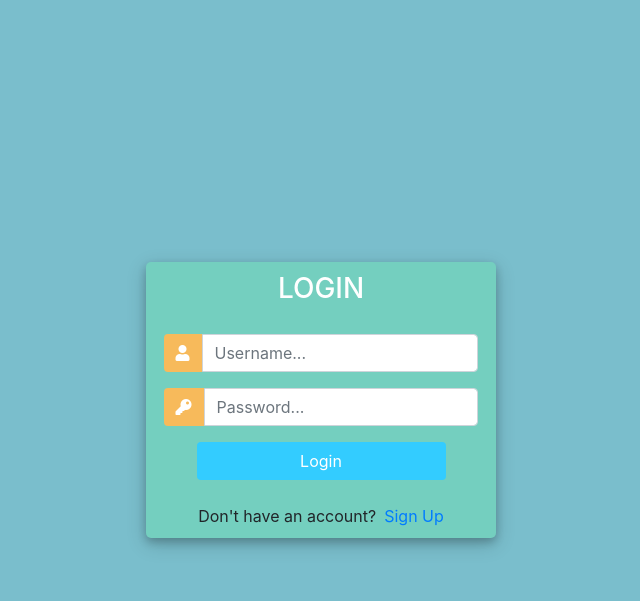
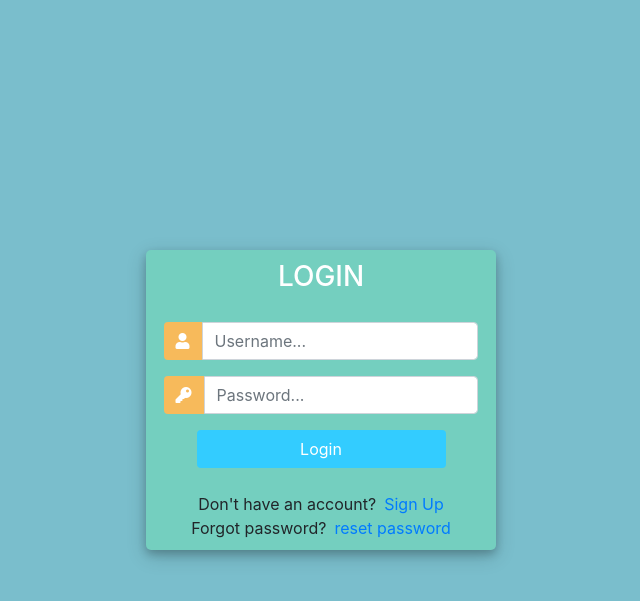
Before and after one commit to ikinoti/crm_project, a Django app: page /login/ in a window 1280 px wide. Shown: the top 601 px of the page, without its empty margins (319-959 px from the left). Run offline with Django 5.2, Linux system fonts and the light colour scheme; some libraries are stand-ins or nearby versions.

Commit message:
password reset

```diff
--- a/account/templates/account/login.html
+++ b/account/templates/account/login.html
@@ -114,6 +114,10 @@
 						Don't have an account? <a href="{% url 'register' %}" class="ml-2">Sign Up</a>
 					</div>
 
+					<div class="d-flex justify-content-center links">
+						Forgot password? <a href="{% url 'reset_password' %}" class="ml-2">reset password</a>
+					</div>
+
 				</div>
 			</div>
 		</div>
--- /dev/null
+++ b/account/templates/account/password_reset_done.html
@@ -0,0 +1,5 @@
+<h3>Password reset complete</h3>
+
+<p>Your password has been set. You may go ahead and log in now.</p>
+
+<a href="/">Log in</a>
--- /dev/null
+++ b/account/templates/account/password_reset_sent.html
@@ -0,0 +1,6 @@
+<h3>Password reset sent</h3>
+
+
+<p>We’ve emailed you instructions for setting your password, if an account exists with the email you entered. You should receive them shortly.</p>
+
+<p>If you don’t receive an email, please make sure you’ve entered the address you registered with, and check your spam folder.</p>
--- a/account/urls.py
+++ b/account/urls.py
@@ -1,4 +1,7 @@
 from django.urls import path
+
+from django.contrib.auth import views as auth_views
+
 from . import views
 
 urlpatterns = [
@@ -16,5 +19,14 @@ urlpatterns = [
 
     path('create_order/<str:pk>/', views.createOrder, name='create_order'),
     path('update_order/<str:pk>/', views.updateOrder, name='update_order'),
-    path('delete_order/<str:pk>/', views.deleteOrder, name='delete_order')
+    path('delete_order/<str:pk>/', views.deleteOrder, name='delete_order'),
+
+    path('reset_password/', auth_views.PasswordResetView.as_view(template_name="account/password_reset.html"), name="reset_password"),
+
+    path('reset_password_sent/', auth_views.PasswordResetDoneView.as_view(template_name="account/password_reset_sent.html"), name="password_reset_done"),
+
+    path('reset/<uidb64>/<token>/', auth_views.PasswordResetConfirmView.as_view(template_name="account/password_reset_form.html"),
+    name="password_reset_confirm"),
+
+    path('reset_password_complete/', auth_views.PasswordResetCompleteView.as_view(template_name="account/password_reset_done.html"), name="password_reset_complete"),
 ]
```
Also changed, not shown: account/templates/account/password_reset.html (added, +9 -0 lines), account/templates/account/password_reset_form.html (added, +11 -0 lines).
